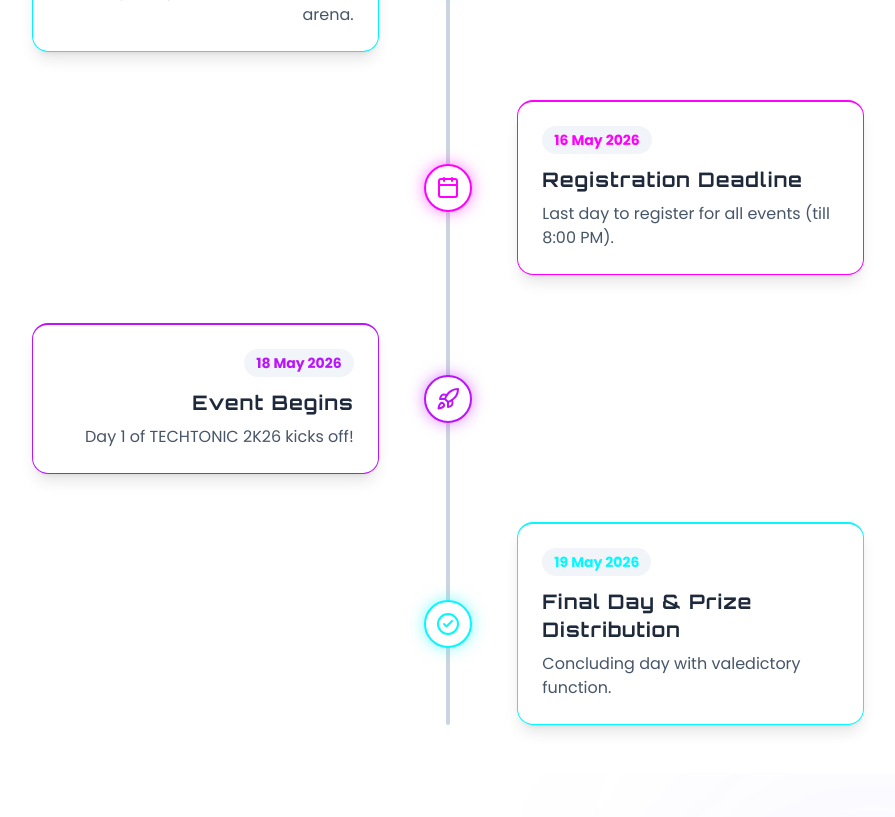
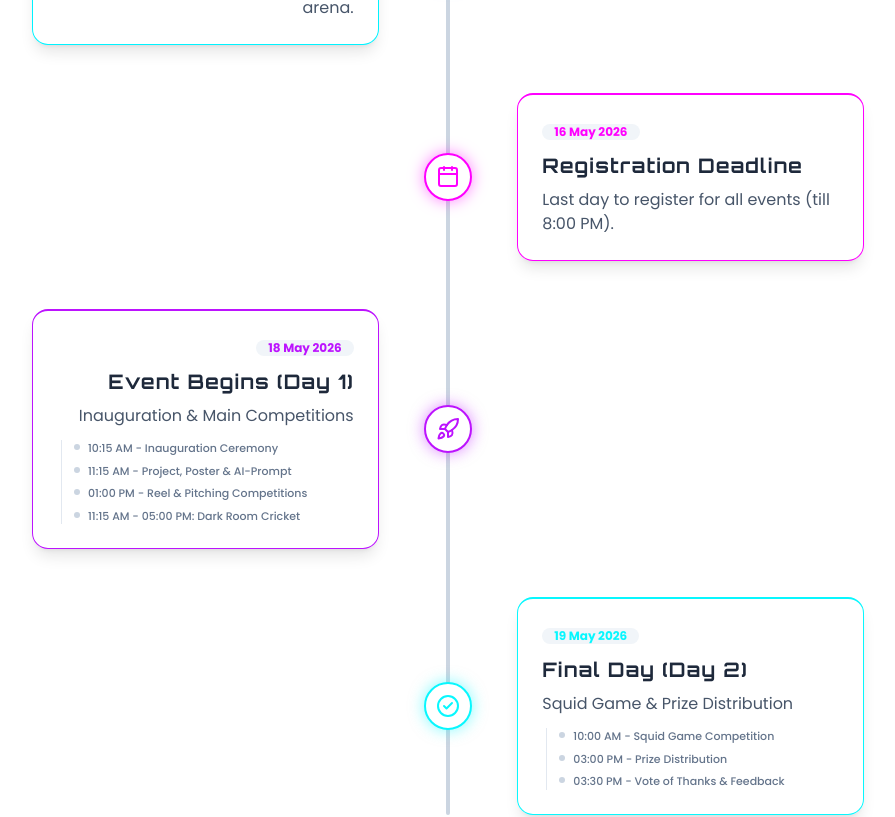
Before and after one commit to Saurabh-Shinde-Patil/TechTonic-2026, a React (Vite) app: page / in a window 1280 px wide. Shown: the part 1160-1977 px from the top of the page, without its empty margins (192-1087 px from the left). Built offline with nearby package versions, Linux system fonts and the light colour scheme.

Commit message:
add time line

```diff
--- a/src/components/Timeline.jsx
+++ b/src/components/Timeline.jsx
@@ -19,7 +19,7 @@ export default function Timeline() {
 
         <div className="relative">
           {/* Vertical Line */}
-          <div className="absolute left-1/2 transform -translate-x-1/2 w-1 h-full bg-slate-300 dark:bg-dark-700/50 rounded-full"></div>
+          <div className="absolute left-6 md:left-1/2 transform -translate-x-1/2 w-1 h-full bg-slate-300 dark:bg-dark-700/50 rounded-full"></div>
 
           {timelineEvents.map((event, index) => (
             <motion.div
@@ -28,24 +28,35 @@ export default function Timeline() {
               whileInView={{ opacity: 1, y: 0 }}
               viewport={{ once: true }}
               transition={{ duration: 0.5, delay: index * 0.2 }}
-              className={`flex items-center justify-between w-full mb-12 ${index % 2 === 0 ? 'flex-row-reverse' : ''}`}
+              className={`flex items-center justify-between w-full mb-12 md:flex-row ${index % 2 === 0 ? 'md:flex-row-reverse' : ''}`}
             >
-              {/* Empty Space for layout */}
-              <div className="w-5/12"></div>
+              {/* Empty Space for layout (hidden on mobile) */}
+              <div className="hidden md:block md:w-5/12"></div>
 
-              {/* Center Icon */}
-              <div className={`z-10 flex items-center justify-center w-12 h-12 rounded-full bg-white dark:bg-dark-900 border-2 ${event.borderColor} ${event.shadow}`}>
+              {/* Icon */}
+              <div className={`z-10 flex items-center justify-center w-12 h-12 rounded-full bg-white dark:bg-dark-900 border-2 ${event.borderColor} ${event.shadow} shrink-0`}>
                 <event.icon className={event.color} size={24} />
               </div>
 
               {/* Content Card */}
-              <div className={`w-5/12 ${index % 2 === 0 ? 'text-right' : 'text-left'}`}>
-                <div className={`glass-card p-3 sm:p-4 md:p-6 border-t-2 ${event.borderColor} hover:scale-105 transition-transform duration-300 overflow-hidden break-words`}>
-                  <span className={`inline-block px-2 py-1 md:px-3 rounded-full bg-slate-100 dark:bg-dark-800 text-xs md:text-sm font-bold mb-2 md:mb-3 ${event.color}`}>
+              <div className={`w-[calc(100%-4rem)] md:w-5/12 ml-4 md:ml-0 ${index % 2 === 0 ? 'md:text-right' : 'md:text-left'}`}>
+                <div className={`glass-card p-4 md:p-6 border-t-2 ${event.borderColor} hover:scale-105 transition-transform duration-300 overflow-hidden break-words`}>
+                  <span className={`inline-block px-3 rounded-full bg-slate-100 dark:bg-dark-800 text-xs font-bold mb-3 ${event.color}`}>
                     {event.date}
                   </span>
-                  <h3 className="text-sm sm:text-base md:text-xl font-orbitron font-semibold mb-1 md:mb-2 text-slate-800 dark:text-white leading-tight">{event.title}</h3>
-                  <p className="text-xs sm:text-sm md:text-base text-slate-600 dark:text-gray-400">{event.description}</p>
+                  <h3 className="text-base md:text-xl font-orbitron font-semibold mb-2 text-slate-800 dark:text-white leading-tight">{event.title}</h3>
+                  <p className="text-xs md:text-base text-slate-600 dark:text-gray-400">{event.description}</p>
+
+                  {event.flow && (
+                    <ul className="mt-3 space-y-1.5 border-l border-slate-200 dark:border-dark-700 ml-1 pl-3">
+                      {event.flow.map((step, i) => (
+                        <li key={i} className="text-[10px] md:text-[11px] text-slate-500 dark:text-gray-500 font-medium flex items-start">
+                          <span className="w-1.5 h-1.5 rounded-full bg-slate-300 dark:bg-dark-600 mt-1 mr-2 flex-shrink-0"></span>
+                          {step}
+                        </li>
+                      ))}
+                    </ul>
+                  )}
                 </div>
               </div>
             </motion.div>
--- a/src/data/siteData.js
+++ b/src/data/siteData.js
@@ -243,8 +243,14 @@ export const timelineEvents = [
   },
   {
     date: '18 May 2026',
-    title: 'Event Begins',
-    description: 'Day 1 of TECHTONIC 2K26 kicks off!',
+    title: 'Event Begins (Day 1)',
+    description: 'Inauguration & Main Competitions',
+    flow: [
+      '10:15 AM - Inauguration Ceremony',
+      '11:15 AM - Project, Poster & AI-Prompt',
+      '01:00 PM - Reel & Pitching Competitions',
+      '11:15 AM - 05:00 PM: Dark Room Cricket'
+    ],
     icon: Rocket,
     color: 'text-neon-purple',
     borderColor: 'border-neon-purple',
@@ -252,8 +258,13 @@ export const timelineEvents = [
   },
   {
     date: '19 May 2026',
-    title: 'Final Day & Prize Distribution',
-    description: 'Concluding day with valedictory function.',
+    title: 'Final Day (Day 2)',
+    description: 'Squid Game & Prize Distribution',
+    flow: [
+      '10:00 AM - Squid Game Competition',
+      '03:00 PM - Prize Distribution',
+      '03:30 PM - Vote of Thanks & Feedback'
+    ],
     icon: CheckCircle2,
     color: 'text-neon-cyan',
     borderColor: 'border-neon-cyan',
```
